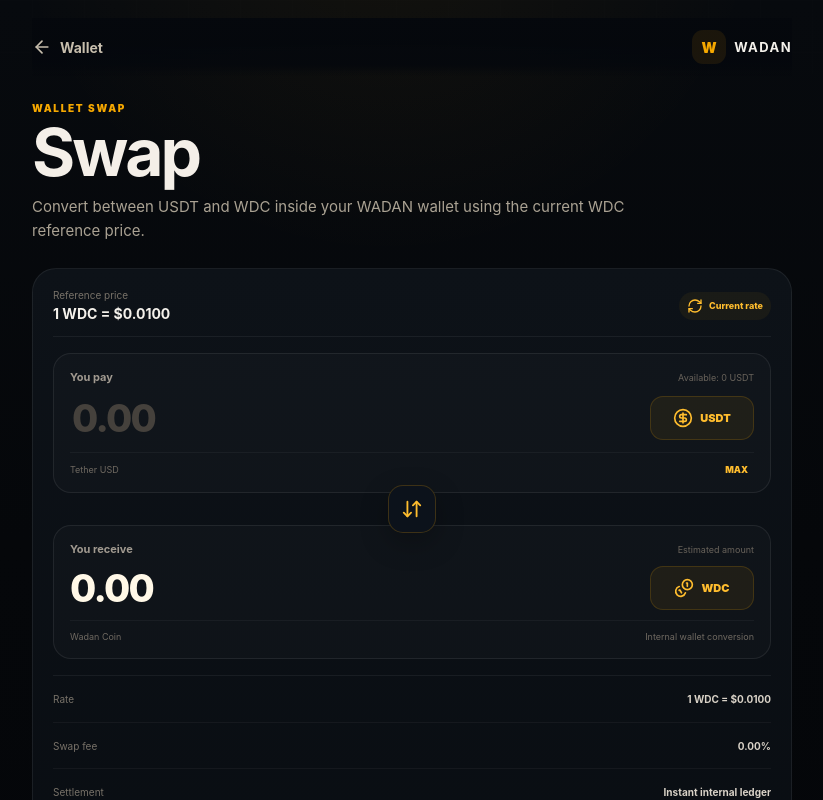
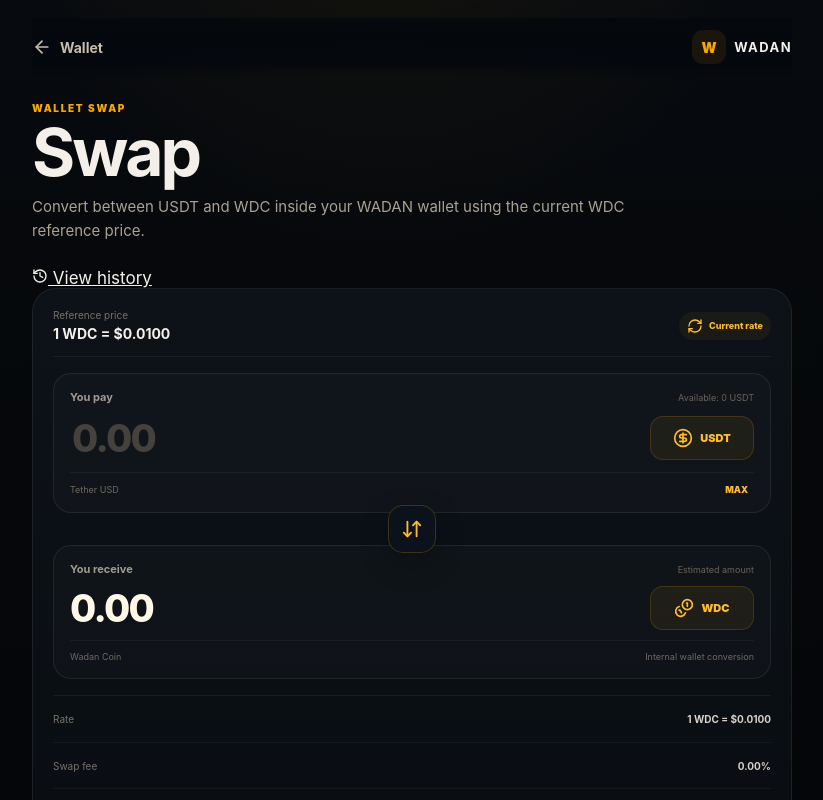
Before and after one commit to mkmalakzai/WadanApp, a Next.js app: page /wallet/swap in a window 1280 px wide. Shown: the top 800 px of the page, without its empty margins (228-1051 px from the left). Built offline with nearby package versions, Linux system fonts and the light colour scheme; no server answers.

Commit message:
Add swap history shortcut

```diff
--- a/app/wallet/swap/page.tsx
+++ b/app/wallet/swap/page.tsx
@@ -8,6 +8,7 @@ import {
   CheckCircle2,
   CircleDollarSign,
   Coins,
+  History,
   Info,
   RefreshCw,
   ShieldCheck,
@@ -109,6 +110,8 @@ export default function WalletSwapPage() {
           <span>Convert between USDT and WDC inside your WADAN wallet using the current WDC reference price.</span>
         </div>
 
+        <Link href="/history/swap" className="flow-history-link"><History size={16}/> View history</Link>
+
         {summary && !enabled && (
           <div className="flow-warning">
             <Info size={20}/>
```
